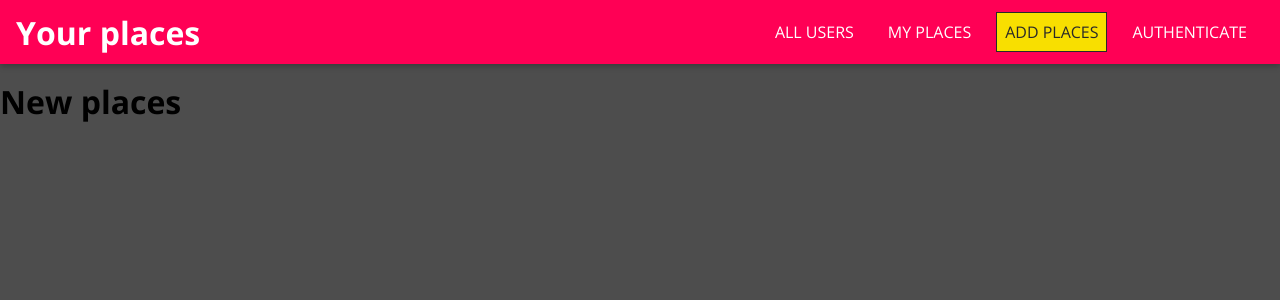
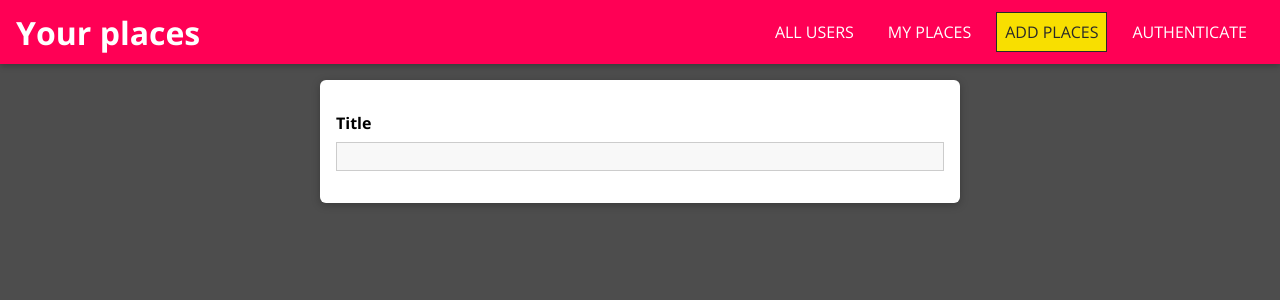
Before and after one commit to Tayyba-Zulfiqar/Trip-Tales, a React (Vite) app in the folder project/: page /places/new in a window 1280 px wide. Shown: the top 300 px of the page. Built offline with nearby package versions, Linux system fonts and the light colour scheme.

Commit message:
added basic validation on entering new places data

```diff
--- /dev/null
+++ b/project/src/Places/Pages/NewPlaces.css
@@ -0,0 +1,11 @@
+.place-form {
+  position: relative;
+  list-style: none;
+  margin: 0 auto;
+  padding: 1rem;
+  width: 90%;
+  max-width: 40rem;
+  box-shadow: 0 2px 8px rgba(0, 0, 0, 0.26);
+  border-radius: 6px;
+  background: white;
+}
--- a/project/src/Places/Pages/NewPlaces.jsx
+++ b/project/src/Places/Pages/NewPlaces.jsx
@@ -1,3 +1,16 @@
+import "./NewPlaces.css";
+import Input from "../../Shared/Components/FormElements/Input";
+import { VALIDATOR_REQUIRE } from "../../Shared/Util/Validators";
 export default function NewPlaces() {
-  return <h1>New places</h1>;
+  return (
+    <form className="place-form">
+      <Input
+        element="input"
+        type="text"
+        label="Title"
+        validators={[VALIDATOR_REQUIRE()]}
+        errorText="please enter a valid title"
+      />
+    </form>
+  );
 }
--- /dev/null
+++ b/project/src/Shared/Components/FormElements/Input.css
@@ -0,0 +1,41 @@
+.form-control {
+  margin: 1rem 0;
+}
+
+.form-control label,
+.form-control input,
+.form-control textarea {
+  display: block;
+}
+
+.form-control label {
+  font-weight: bold;
+  margin-bottom: 0.5rem;
+}
+
+.form-control input,
+.form-control textarea {
+  width: 100%;
+  font: inherit;
+  border: 1px solid #ccc;
+  background: #f8f8f8;
+  padding: 0.15rem 0.25rem;
+}
+
+.form-control input:focus,
+.form-control textarea:focus {
+  outline: none;
+  background: #ebebeb;
+  border-color: #510077;
+}
+
+.form-control--invalid label,
+.form-control--invalid p {
+  color: red;
+}
+
+.form-control--invalid input,
+.form-control--invalid textarea {
+  border-color: red;
+  background: #ffd1d1;
+}
--- /dev/null
+++ b/project/src/Shared/Components/FormElements/Input.jsx
@@ -0,0 +1,83 @@
+import "./Input.css";
+import { useReducer } from "react";
+import { validate } from "../../Util/Validators";
+
+//multiple states management:
+const inputReducer = (state, action) => {
+  switch (action.type) {
+    case "CHANGE":
+      return {
+        ...state,
+        value: action.val,
+        isValid: validate(action.val, action.validators),
+      };
+    case "TOUCH":
+      return {
+        ...state,
+        isTouched: true,
+      };
+
+    default:
+      return state;
+  }
+};
+
+//INPUT Component:
+export default function Input(props) {
+  //Storing and validating states:
+
+  const [inputState, dispatch] = useReducer(inputReducer, {
+    value: "",
+    isValid: false,
+    isTouched: false,
+  });
+
+  //function to handle changes:
+  const changeHandler = (event) => {
+    dispatch({
+      type: "CHANGE",
+      val: event.target.value,
+      validators: props.validators,
+    });
+  };
+
+  //setting touch handler function:
+
+  const touchHandler = () => {
+    dispatch({ type: "TOUCH" });
+  };
+
+  //setting element type to display on UI:
+  const element =
+    props.element === "input" ? (
+      <input
+        id={props.id}
+        type={props.type}
+        placeholder={props.placeholder}
+        onChange={changeHandler}
+        onBlur={touchHandler}
+        value={inputState.value}
+      />
+    ) : (
+      <textarea
+        id={props.id}
+        rows={props.rows || 3}
+        onChange={changeHandler}
+        onBlur={touchHandler}
+        value={inputState.value}
+      />
+    );
+
+  //returning UI:
+  return (
+    <div
+      className={`form-control ${
+        !inputState.isValid && inputState.isTouched && "form-control--invalid"
+      }`}
+    >
+      <label htmlFor={props.id}>{props.label}</label>
+      {element}
+      {!inputState.isValid && inputState.isTouched && <p>{props.errorText}</p>}
+    </div>
+  );
+}
--- /dev/null
+++ b/project/src/Shared/Util/Validators.jsx
@@ -0,0 +1,46 @@
+const VALIDATOR_TYPE_REQUIRE = "REQUIRE";
+const VALIDATOR_TYPE_MINLENGTH = "MINLENGTH";
+const VALIDATOR_TYPE_MAXLENGTH = "MAXLENGTH";
+const VALIDATOR_TYPE_MIN = "MIN";
+const VALIDATOR_TYPE_MAX = "MAX";
+const VALIDATOR_TYPE_EMAIL = "EMAIL";
+const VALIDATOR_TYPE_FILE = "FILE";
+
+export const VALIDATOR_REQUIRE = () => ({ type: VALIDATOR_TYPE_REQUIRE });
+export const VALIDATOR_FILE = () => ({ type: VALIDATOR_TYPE_FILE });
+export const VALIDATOR_MINLENGTH = (val) => ({
+  type: VALIDATOR_TYPE_MINLENGTH,
+  val: val,
+});
+export const VALIDATOR_MAXLENGTH = (val) => ({
+  type: VALIDATOR_TYPE_MAXLENGTH,
+  val: val,
+});
+export const VALIDATOR_MIN = (val) => ({ type: VALIDATOR_TYPE_MIN, val: val });
+export const VALIDATOR_MAX = (val) => ({ type: VALIDATOR_TYPE_MAX, val: val });
+export const VALIDATOR_EMAIL = () => ({ type: VALIDATOR_TYPE_EMAIL });
+
+export const validate = (value, validators) => {
+  let isValid = true;
+  for (const validator of validators) {
+    if (validator.type === VALIDATOR_TYPE_REQUIRE) {
+      isValid = isValid && value.trim().length > 0;
+    }
+    if (validator.type === VALIDATOR_TYPE_MINLENGTH) {
+      isValid = isValid && value.trim().length >= validator.val;
+    }
+    if (validator.type === VALIDATOR_TYPE_MAXLENGTH) {
+      isValid = isValid && value.trim().length <= validator.val;
+    }
+    if (validator.type === VALIDATOR_TYPE_MIN) {
+      isValid = isValid && +value >= validator.val;
+    }
+    if (validator.type === VALIDATOR_TYPE_MAX) {
+      isValid = isValid && +value <= validator.val;
+    }
+    if (validator.type === VALIDATOR_TYPE_EMAIL) {
+      isValid = isValid && /^\S+@\S+\.\S+$/.test(value);
+    }
+  }
+  return isValid;
+};
```
